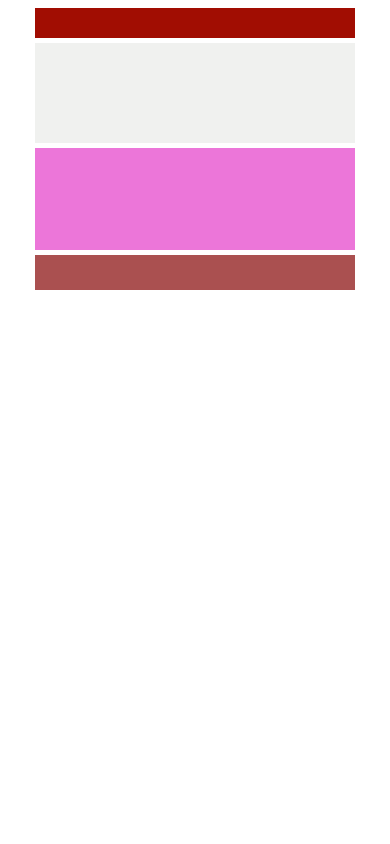
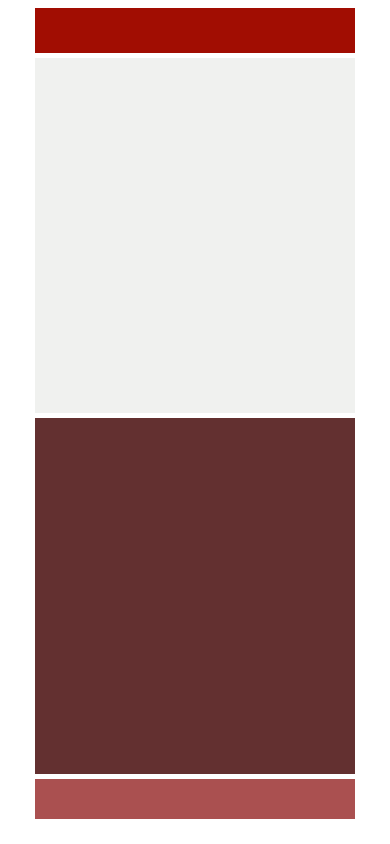
Before and after one commit to ID0NTMIND/AdaptivePage, a plain HTML site: page index.html in a window 390 px wide. Drawn offline with Linux system fonts and the light colour scheme.

Commit message:
Update media-queries.css

```diff
--- a/media-queries.css
+++ b/media-queries.css
@@ -57,23 +57,21 @@
     }
     .header {
         background: #a10d02;
-        height: 30px;
+        height: 45px;
         width: 100%;
     }
     .sideLeft {
-        background: #ec76d9;
+        background: #470a0ad7;
         width: 100%;
-        height:100px;
         float: none;
     }
     .content {
         background: #f0f1ef;
         width: 100%;
-        height: 100px;
     }
     .footer {
          background: #aa5050;
-         height: 35px;
+         height: 40px;
          width: 100%;
     }
 
```
